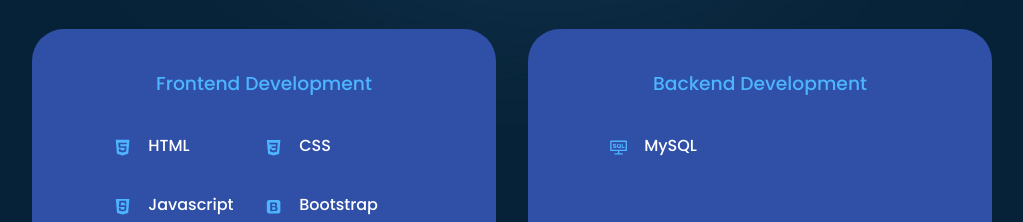
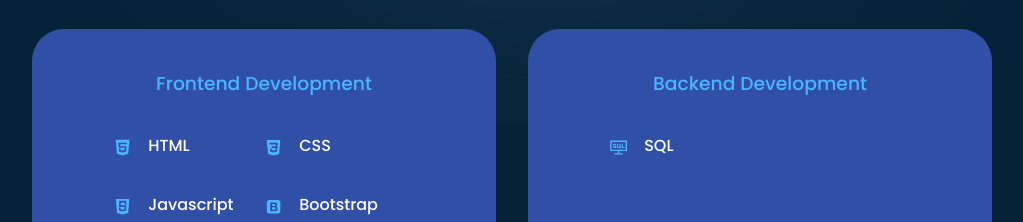
Before and after one commit to Kudoo39/react-portfolio, a React (Create React App) app: page / in a window 1280 px wide. Shown: the part 1760-1982 px from the top of the page, without its empty margins (128-1151 px from the left). Built offline with nearby package versions, Linux system fonts and the light colour scheme.

Commit message:
Update Experience.jsx

```diff
--- a/src/components/experience/Experience.jsx
+++ b/src/components/experience/Experience.jsx
@@ -46,7 +46,7 @@
           <div className="experience__content">
             <article className='experience__details'>
               <AiOutlineConsoleSql className='experience__details-icon'/>
-              <h4>MySQL</h4>
+              <h4>SQL</h4>
             </article>
           </div>
         </div>
```
